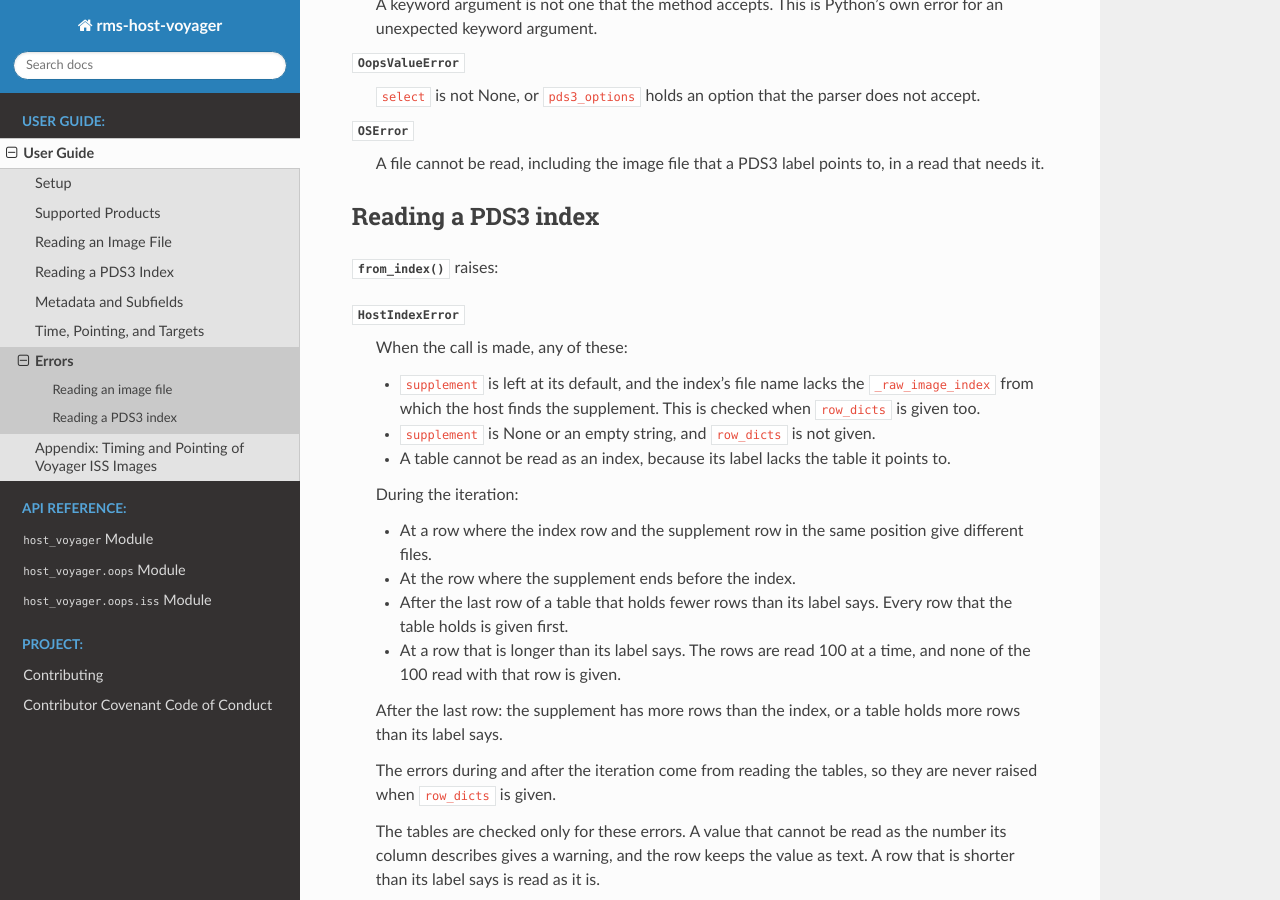
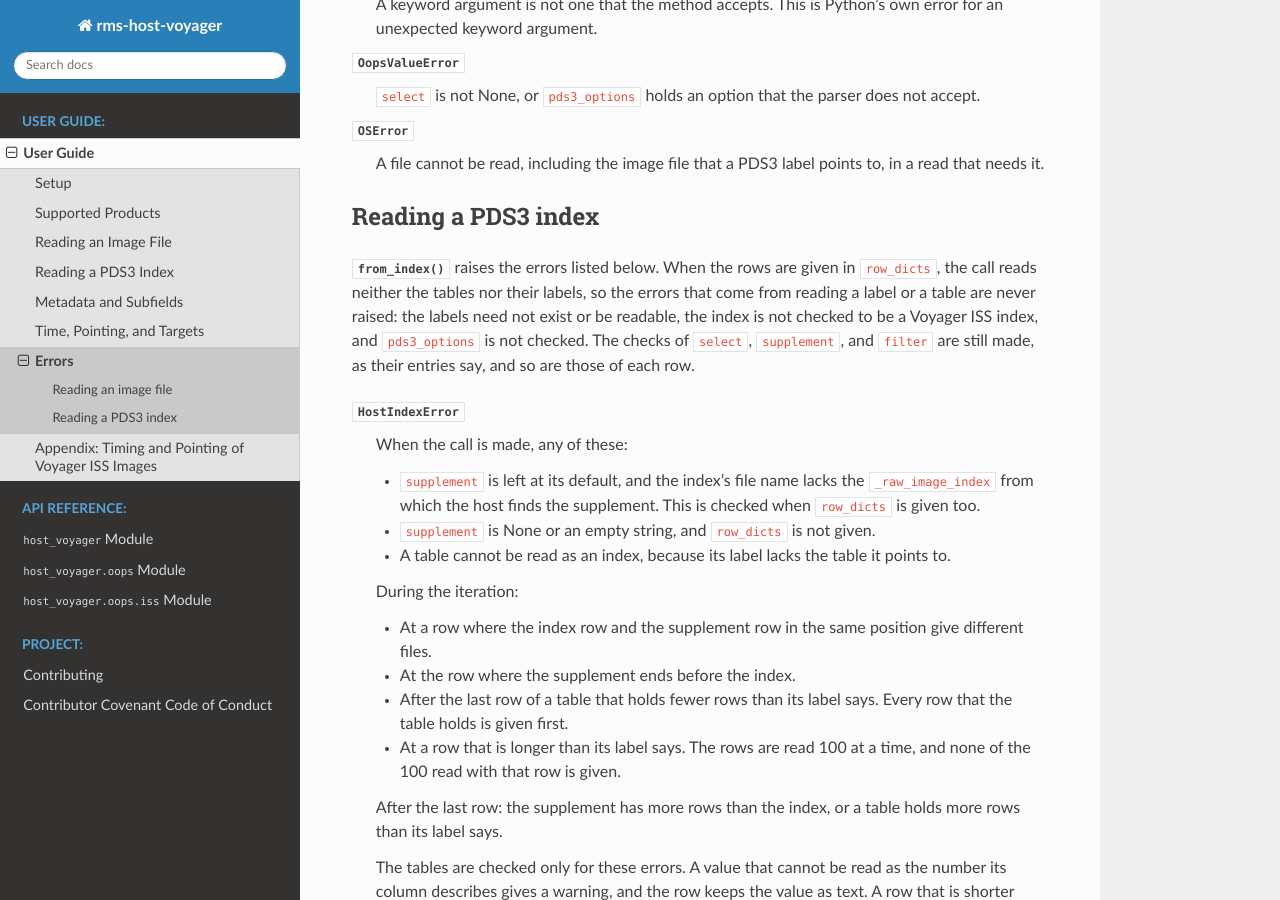
Before and after one commit to SETI/rms-host-voyager, a Sphinx documentation site: the page built from docs/user_guide/user_guide_errors.rst, in a window 1280 px wide and 900 px high, scrolled down 1003 px. Built offline with Sphinx 7.4.7 and the Read the Docs theme 3.1.0, drawn with Linux system fonts in a browser that asks for light colours.

Commit message:
Say that given rows skip the label checks
With row_dicts, from_index() reads neither label: _index_rows() returns
the given rows first, so a missing index label or supplement, an index of
another host, and an unknown pds3_options key all pass at call time. The
docstring, the stub, the user guide, and CLAUDE.md said the call reads
the labels and checks those. State the row_dicts behavior once where
each reader meets it, and add a test that given rows skip the labels.

Co-Authored-By: Claude Opus 5.5 <noreply@anthropic.com>
Claude-Session: https://claude.ai/code/session_01RG3ZiBNx376YVT9xgP1ET9

```diff
--- a/docs/user_guide/user_guide_errors.rst
+++ b/docs/user_guide/user_guide_errors.rst
@@ -54,7 +54,12 @@ Reading an image file
 Reading a PDS3 index
 ====================
 
-:meth:`~host_voyager.oops.iss.VoyagerISS.from_index` raises:
+:meth:`~host_voyager.oops.iss.VoyagerISS.from_index` raises the errors listed below.
+When the rows are given in ``row_dicts``, the call reads neither the tables nor their
+labels, so the errors that come from reading a label or a table are never raised: the
+labels need not exist or be readable, the index is not checked to be a Voyager ISS
+index, and ``pds3_options`` is not checked. The checks of ``select``, ``supplement``,
+and ``filter`` are still made, as their entries say, and so are those of each row.
 
 :exc:`~oops.host.HostIndexError`
     When the call is made, any of these:
@@ -78,9 +83,6 @@ Reading a PDS3 index
 
     After the last row: the supplement has more rows than the index, or a table holds
     more rows than its label says.
-
-    The errors during and after the iteration come from reading the tables, so they are
-    never raised when ``row_dicts`` is given.
 
     The tables are checked only for these errors. A value that cannot be read as the
     number its column describes gives a warning, and the row keeps the value as text.
```
Also changed, not shown: CLAUDE.md (+4 -0 lines), docs/user_guide/user_guide_index.rst (+10 -6 lines), 3 other files.
